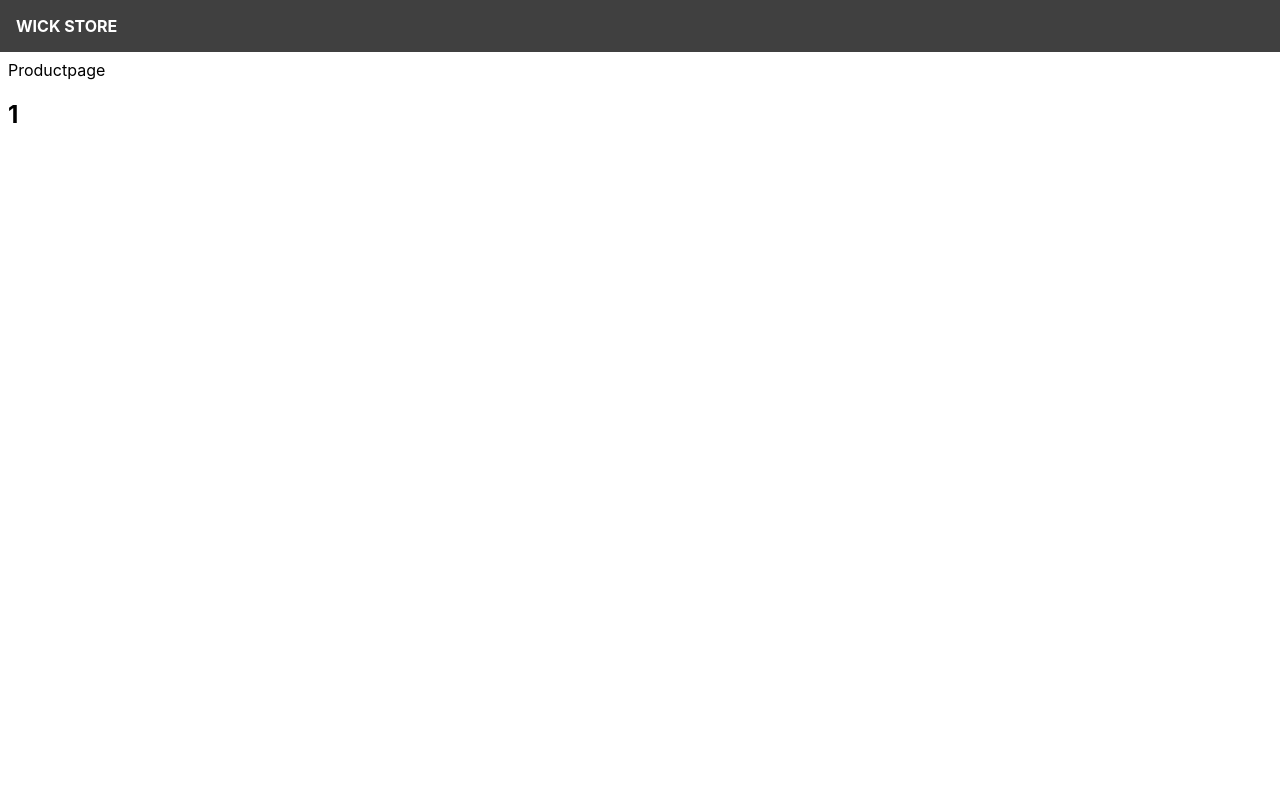
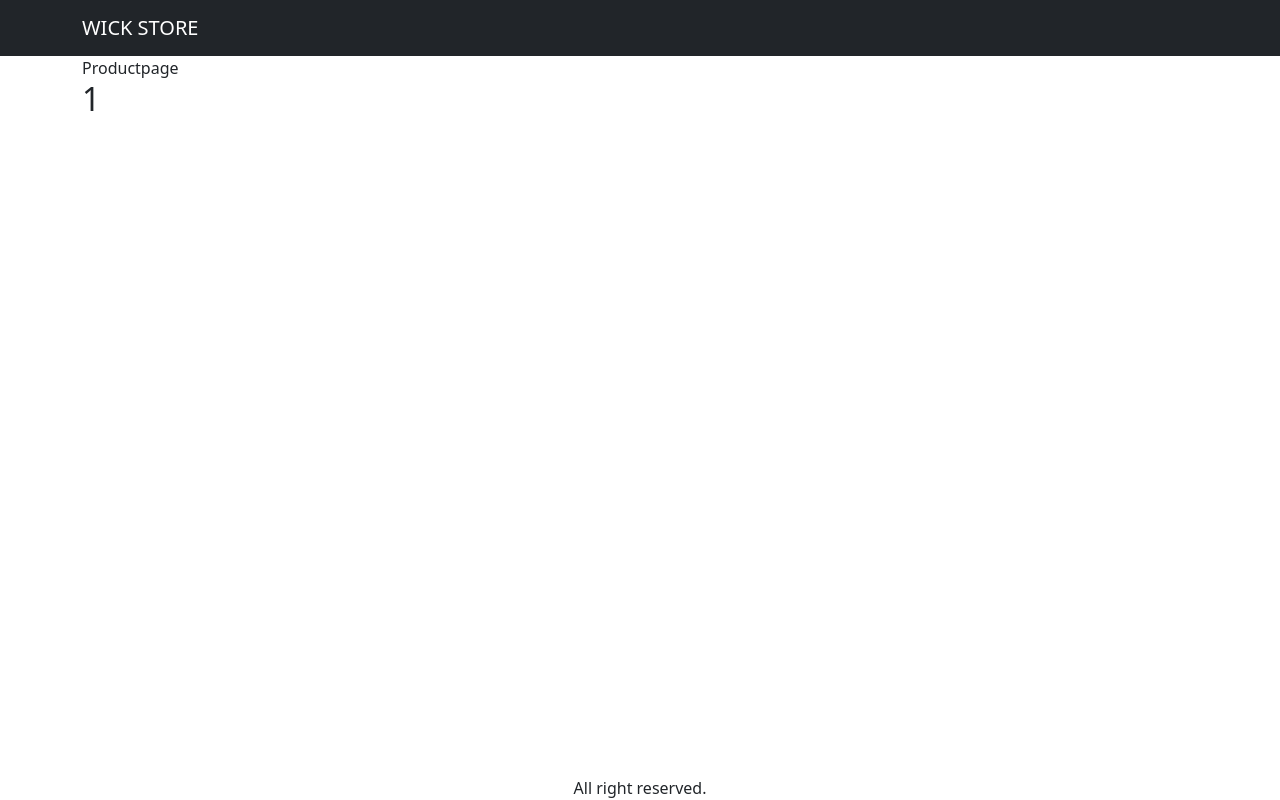
Before and after one commit to IMTIAZ9085/ecommerce_project_wickstore, a React (Create React App) app in the folder frontend/: page /product/1 in a window 1280 px wide. Built offline with nearby package versions, Linux system fonts and the light colour scheme.

Commit message:
Frontend design using react-bootstrap

```diff
--- a/frontend/package.json
+++ b/frontend/package.json
@@ -8,10 +8,14 @@
     "@testing-library/react": "^13.3.0",
     "@testing-library/user-event": "^13.5.0",
     "axios": "^0.24.0",
+    "bootstrap": "^5.1.3",
     "react": "^18.2.0",
+    "react-bootstrap": "^2.5.0",
     "react-dom": "^18.2.0",
+    "react-router-bootstrap": "^0.26.2",
     "react-router-dom": "^6.3.0",
     "react-scripts": "5.0.1",
+    "use-reducer-logger": "^1.0.2",
     "web-vitals": "^2.1.4"
   },
   "scripts": {
--- a/frontend/src/App.js
+++ b/frontend/src/App.js
@@ -3,20 +3,30 @@
 import { BrowserRouter, Routes, Route, Link } from "react-router-dom";
 import Home from './Pages/Home';
 import Productpage from './Pages/Productpage';
+import Navbar from 'react-bootstrap/Navbar';
+import Container from 'react-bootstrap/Container';
+import {LinkContainer} from 'react-router-bootstrap'
 
 function App() {
   return (
     <BrowserRouter>
-     <div>
+     <div className="d-flex flex-column site-ct">
 
     {/* //HEADER SECTION OF THE HOMEPAGE */}
+    {/* //later we convert it into a bootstrape header */}
       <header>
-        <Link to="/">WICK STORE</Link>
+      <Navbar bg="dark" variant="dark">
+      <Container>
+      <LinkContainer to="/">
+      <Navbar.Brand>WICK STORE</Navbar.Brand>
+      </LinkContainer>
+      </Container>
+      </Navbar>
       </header>
 
     {/* //MAIN BODY START HERE */}
       <main>
-
+     <Container>
 
       <Routes>
 
@@ -31,8 +41,13 @@
       </Routes>
 
        {/* //RENDERING THE PRODUCT data */}
+       </Container>
+      </main>
+<footer>
+  <div className="text-center">All right reserved.</div>
+</footer>
 
-      </main>
+
      </div>
      </BrowserRouter>
   );
--- a/frontend/src/Pages/Home.jsx
+++ b/frontend/src/Pages/Home.jsx
@@ -1,7 +1,8 @@
-import React, { useState ,useEffect, useReducer} from 'react'
+import React, {useEffect, useReducer} from 'react'
 import { Link } from 'react-router-dom';
 // import data from '../data';
 import axios from 'axios';
+import logger from 'use-reducer-logger';
 
 //REDUCER FUNCTION FOR STATE MANAGEMENT
 const reducer = (state,action) => {
@@ -9,7 +10,7 @@
     case 'FETCH_REQUEST':
       return {...state,loading: true};
     case 'FETCH_SUCCESS':
-      return {...state,products:action.payload,loading: true};
+      return {...state,products:action.payload,loading: false};
     case 'FETCH_FAIL':
       return {...state,error: action.payload};
     default:
@@ -21,7 +22,7 @@
 
   // const [productslist, setProducts] = useState([]);
 
-  const [{loading,error,products},dispatch] = useReducer(reducer,{
+  const [{loading,error,products},dispatch] = useReducer(logger(reducer),{
     loading: true,
     error:'',
     products:[],
@@ -50,8 +51,9 @@
 
     <h1>Features Products</h1>
       <div className="products_list">
-        {/* <p style={{color: 'green'}}>{productslist.products[0].name}</p> */}
        {
+         loading ? (<div>Loading...</div>) : error ? <div>{error}</div> :
+       (
         products.map((product)=>
            (
 
@@ -71,6 +73,7 @@
           </div>
       )
        )
+       )
        }
        </div>
     </div>
--- a/frontend/src/index.css
+++ b/frontend/src/index.css
@@ -7,7 +7,7 @@
   -moz-osx-font-smoothing: grayscale;
 }
 
-header{
+/* header{
   background-color: #404040;;
   padding:1rem;
 }
@@ -15,10 +15,15 @@
   color: #fff;
   font-weight:bold;
   text-decoration: none;
+} */
+
+.site-ct{
+  min-height:100vh;
 }
 
 main{
-  padding:.5rem;
+  /* padding:.5rem; */
+  flex: 1rem;
 }
 
 .products_list{
--- a/frontend/src/index.js
+++ b/frontend/src/index.js
@@ -1,6 +1,7 @@
 import React from 'react';
 import ReactDOM from 'react-dom/client';
 import './index.css';
+import 'bootstrap/dist/css/bootstrap.min.css';
 import App from './App';
 
 const root = ReactDOM.createRoot(document.getElementById('root'));
```
Also changed, not shown: 2 other files (tests, documents, lock files or other folders).
